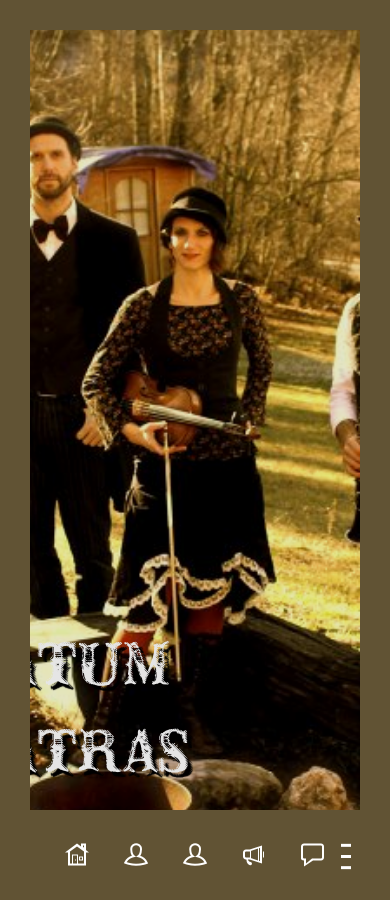
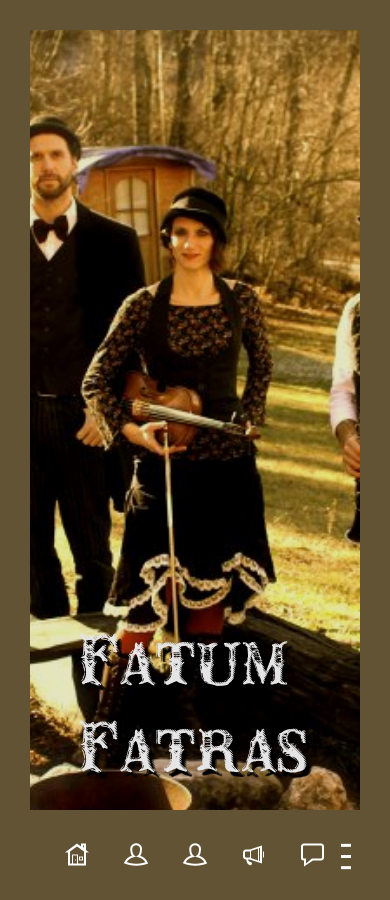
Before and after one commit to ftmftrs/ftmftrs.github.io, a Jekyll site: the page built from index.html, in a window 390 px wide. Built offline with Jekyll 4.4.1, drawn with Linux system fonts in a browser that asks for light colours; some web fonts are replaced; Markdown is read by kramdown in place of the engine named in the settings; comment, search, counter and statistics services are not loaded.

Commit message:
fix home title

```diff
--- a/dist/css/pictures.css
+++ b/dist/css/pictures.css
@@ -30,6 +30,13 @@
     text-shadow: 5px 5px 1px #000000;
 }
 
+@media only screen and (max-width : 768px) {
+    .homepage h1 {
+        right: 80px;
+        left: 80px;
+    }
+}
+
 .music {
     padding: 40px 40px 0;
 }
```
